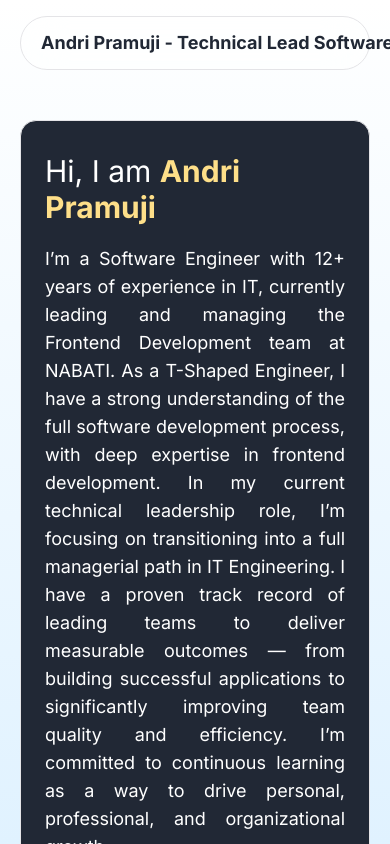
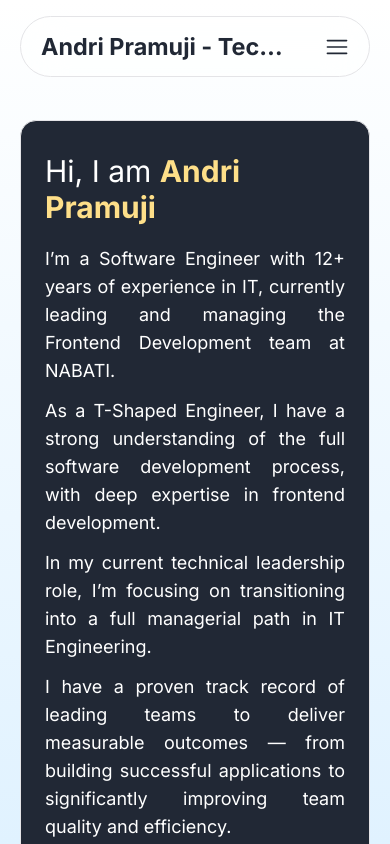
Before and after one commit to TheDrongs/portofolio, a React (Vite) app: page / in a window 390 px wide. Shown: the top 844 px of the page. Built offline with nearby package versions, Linux system fonts and the light colour scheme.

Commit message:
Update portfolio content, make navbar title responsive

```diff
--- a/src/assets/assets.js
+++ b/src/assets/assets.js
@@ -41,7 +41,7 @@ const navElements = ["About", "Education", "Skills", "Projects", "Contact"];
 const AboutPage = {
   authorProfile: "",
   authorDescription:
-  "I’m a Software Engineer with 12+ years of experience in IT, currently leading and managing the Frontend Development team at NABATI.\nAs a T-Shaped Engineer, I have a strong understanding of the full software development process, with deep expertise in frontend development. \nIn my current technical leadership role, I’m focusing on transitioning into a full managerial path in IT Engineering. I have a proven track record of leading teams to deliver measurable outcomes — from building successful applications to significantly improving team quality and efficiency. \n\nI’m committed to continuous learning as a way to drive personal, professional, and organizational growth.", // Short bio or description about yourself
+  "I’m a Software Engineer with 12+ years of experience in IT, currently leading and managing the Frontend Development team at NABATI.\nAs a T-Shaped Engineer, I have a strong understanding of the full software development process, with deep expertise in frontend development. \nIn my current technical leadership role, I’m focusing on transitioning into a full managerial path in IT Engineering. I have a proven track record of leading teams to deliver measurable outcomes — from building successful applications to significantly improving team quality and efficiency. \n\nI’m committed to continuous learning as a way to drive personal, professional, and organizational growth.",
   getInTouchUrl: "#Contact",
   authorName: "Andri Pramuji",
   profileImgTagLine: "Technical Lead Frontend @ Kaldu Sari Nabati Indonesia",
--- a/src/components/Navbar/Navbar.jsx
+++ b/src/components/Navbar/Navbar.jsx
@@ -1,4 +1,4 @@
-import { imgLogo, textLogo, navElements } from "../../assets/assets";
+import { textLogo, navElements } from "../../assets/assets";
 import { useEffect, useState } from "react";
 import { RxHamburgerMenu } from "react-icons/rx";
 import { IoClose } from "react-icons/io5";
@@ -21,7 +21,7 @@ const Navbar = ({ activeElem, setActiveElem }) => {
   }, [isMenuHidden]);
 
   const toggleMenu = (e) => {
-    e.stopPropagation(); // Prevent body click when clicking the button
+    e.stopPropagation();
     setIsMenuHidden(!isMenuHidden);
   };
 
@@ -33,17 +33,13 @@ const Navbar = ({ activeElem, setActiveElem }) => {
       <div
         className={`flex items-center justify-between px-5 bedar-sc2:px-10 bedar-sc1:px-10 border rounded-full border-zinc-200 bg-[#ffffff85] backdrop-blur-[20px] backdrop-saturate-[180%]`}
       >
-        {imgLogo ? (
-          <img src={imgLogo} />
-        ) : (
          <a
           href={`#${navElements[0]}`}
           onClick={() => setActiveElem(navElements[0])}
-            className="text-lg bedar-sc2:text-3xl font-bold py-3 bedar-sc2:py-4 bedar-sc1:py-5 select-none whitespace-nowrap"
+          className="font-bold py-3 sm:py-4 md:py-5 select-none whitespace-nowrap overflow-hidden text-ellipsis text-[clamp(1rem,6vw,2.5rem)] max-w-full"
         >
           {textLogo}
         </a>
-        )}
         <div className="flex gap-2">
           {navElements.map((elem) => (
             <div key={1}>
--- a/src/pages/About.jsx
+++ b/src/pages/About.jsx
@@ -19,7 +19,13 @@ const About = () => {
         </div>
 
         <div style={{ textAlign: "justify" }} className="leading-7 text-lg">
-          {authorDescription}
+          {authorDescription.split('.').map((sentence, index) => (
+            sentence.trim() ? (
+              <p key={index} className="mb-3">
+                {sentence.trim()}.
+              </p>
+            ) : null
+          ))}
         </div>
       </div>
     </div>
```
Lines whose indentation alone changed are shown as unchanged.
